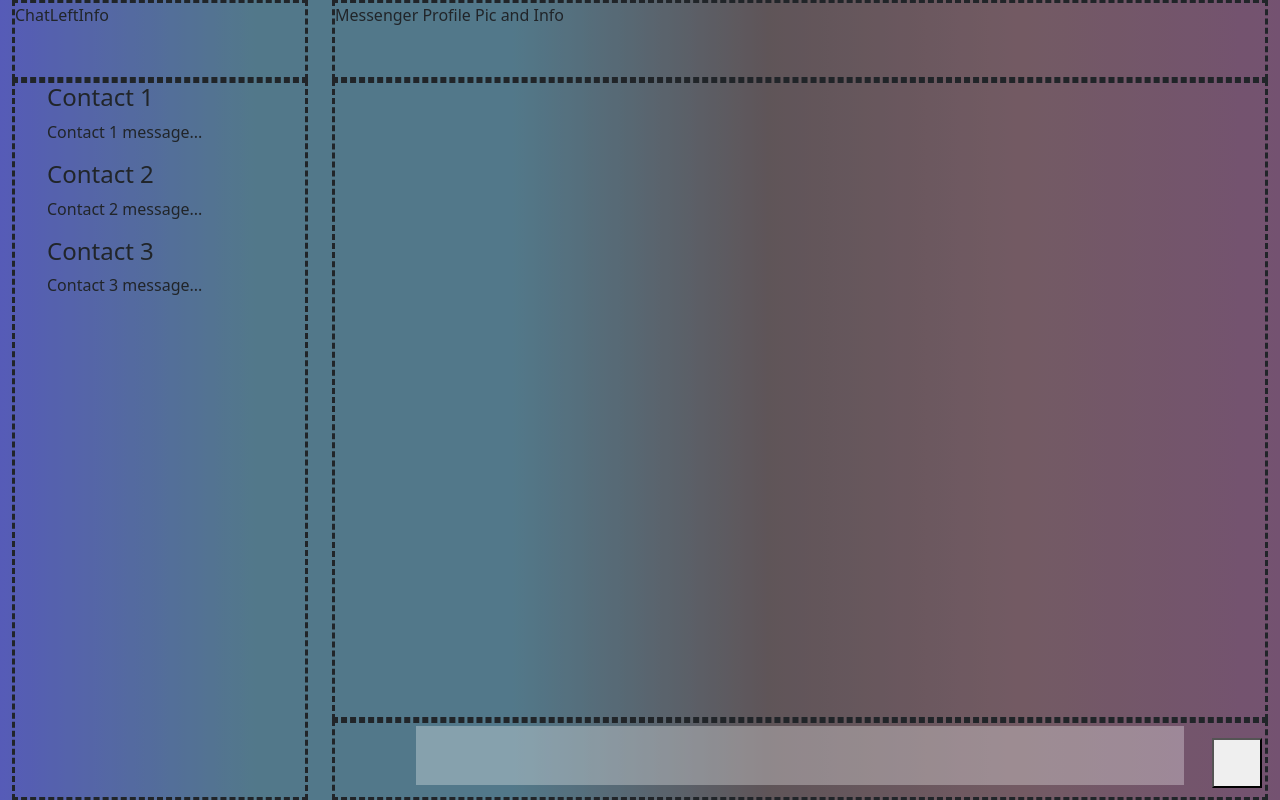
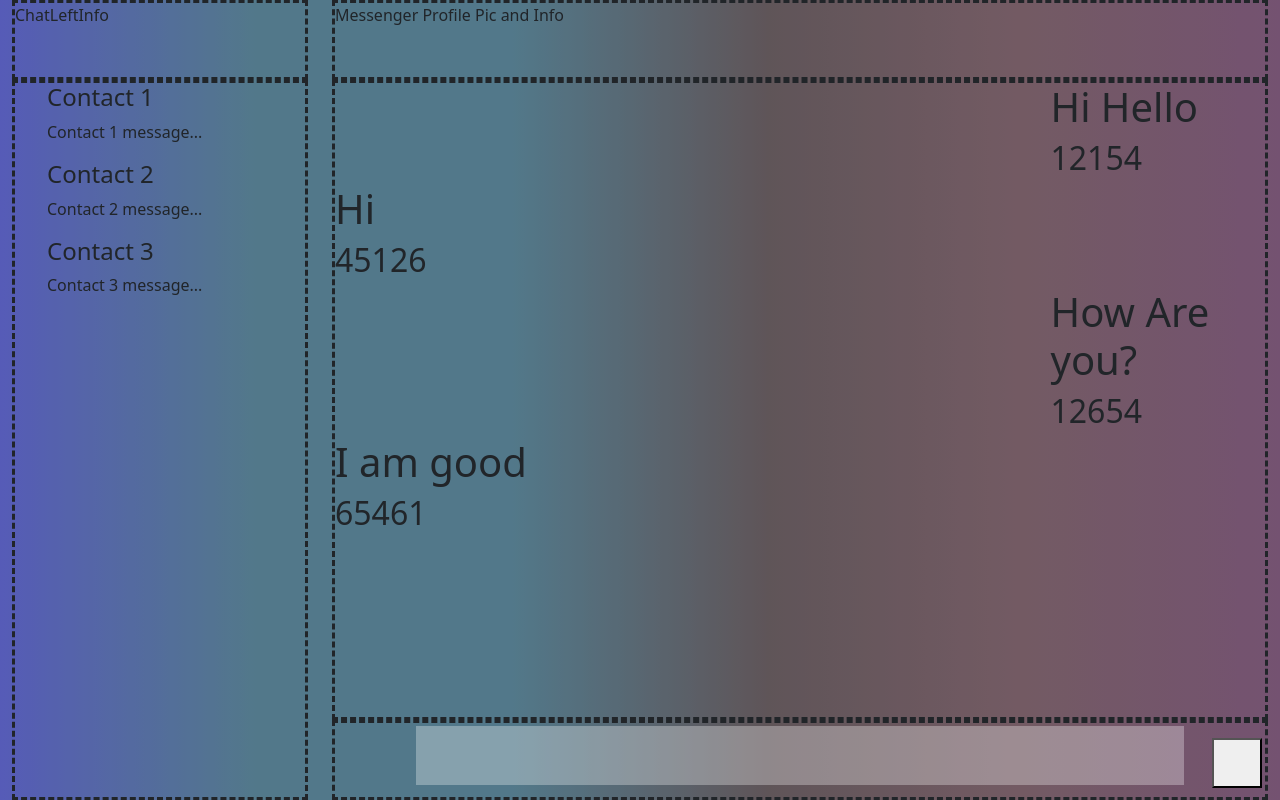
Before and after one commit to rajeshCreate72/messaging-website, a React (Create React App) app in the folder client/: page / in a window 1280 px wide. Built offline with nearby package versions, Linux system fonts and the light colour scheme.

Commit message:
Message Added

```diff
--- a/client/src/Components/ChatRightEle/ChatRightMessage/HandleMessages.jsx
+++ b/client/src/Components/ChatRightEle/ChatRightMessage/HandleMessages.jsx
@@ -4,12 +4,12 @@ function HandleMessages(props) {
 
   return (
     <div>
-        {props.msg.map((m, index) => {
+        {props.msg.map((m, index) => (
           <div className='msg-got' key={index}>
             {m.user === "1123" ? (
               <div className='row'>
-                <div className='col'></div>
-                <div className='col'>
+                <div className='col-9'></div>
+                <div className='col-3'>
                   <h1>{m.msg}</h1>
                   <h2>{m.time}</h2>
                 </div>
@@ -23,7 +23,7 @@ function HandleMessages(props) {
               </div>
             )}
           </div>
-        })}
+        ))}
     </div>
   )
 }
```
